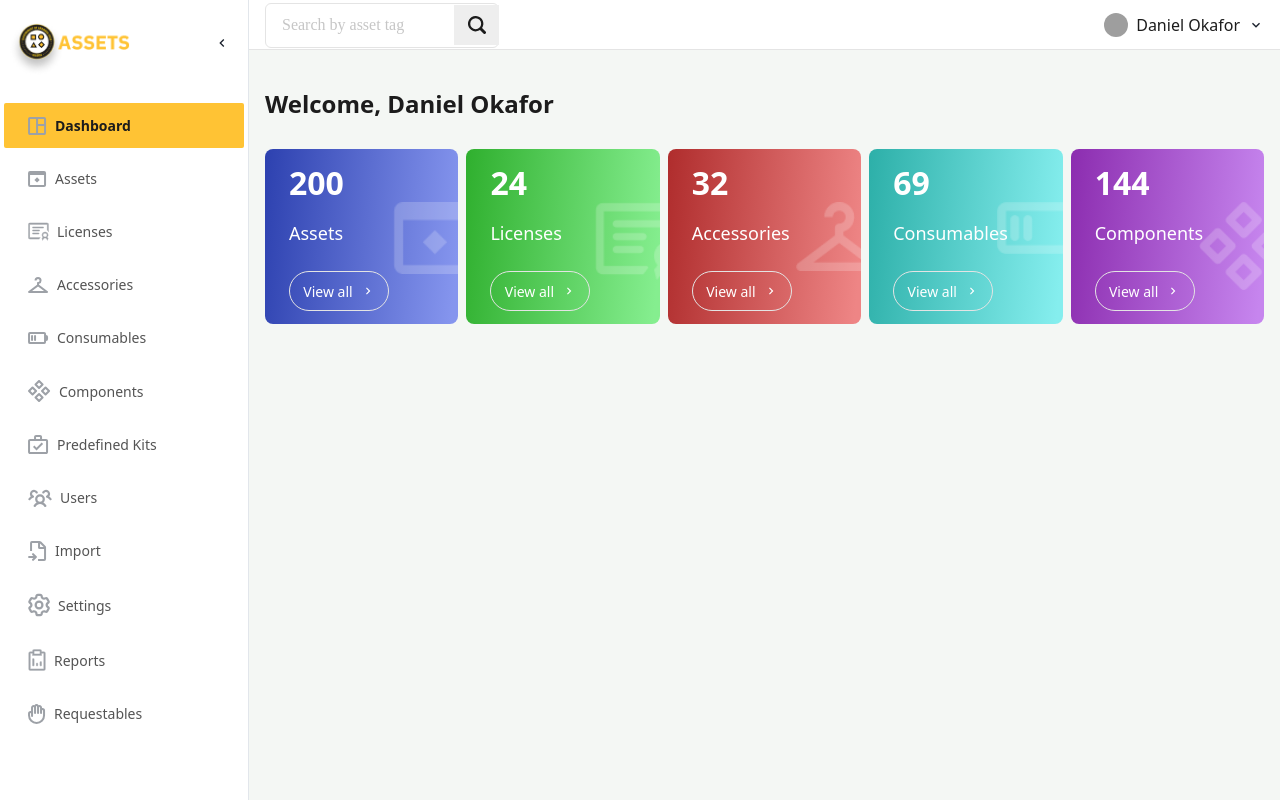
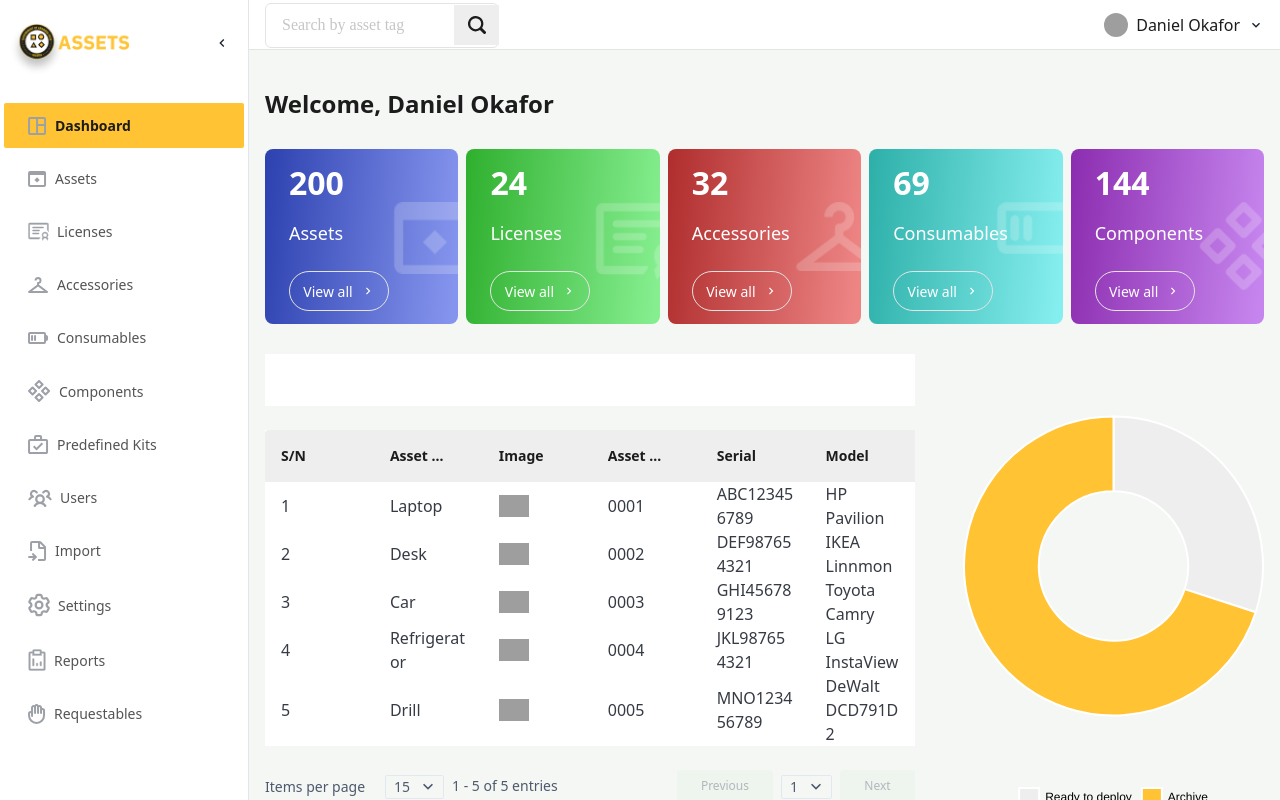
Before and after one commit to AyoMoses1/asset-management-anambra, a React (Vite) app: page /dashboard in a window 1280 px wide. Built offline with nearby package versions, Linux system fonts and the light colour scheme; grey boxes are pictures that could not be loaded.

Commit message:
Work on dashboard overview

```diff
--- /dev/null
+++ b/src/pages/admin/dashboard/Chart.tsx
@@ -0,0 +1,52 @@
+import { Doughnut } from "react-chartjs-2";
+import {
+  Chart as ChartJS,
+  ArcElement,
+  Tooltip,
+  Legend,
+  ChartOptions,
+  DoughnutControllerChartOptions,
+} from "chart.js";
+import { MAIN_YELLOW, TINT_GREY } from "utils/color";
+
+ChartJS.register(ArcElement, Tooltip, Legend);
+
+const Status = () => {
+  const data = {
+    labels: ["Ready to deploy", "Archive"],
+    datasets: [
+      {
+        label: "Facility Status",
+        data: [30, 70],
+        fill: false,
+        backgroundColor: [TINT_GREY, MAIN_YELLOW],
+        hoverOffset: 4,
+        tension: 0.1,
+      },
+    ],
+  };
+
+  const options: Partial<
+    ChartOptions<"doughnut"> & DoughnutControllerChartOptions
+  > = {
+    maintainAspectRatio: false,
+    responsive: true,
+    plugins: {
+      legend: {
+        display: true,
+        position: "bottom",
+        labels: {
+          boxWidth: 20,
+          boxHeight: 20,
+          boxPadding: 10,
+          color: "black",
+          borderRadius: 5,
+        },
+      },
+    },
+  };
+
+  return <Doughnut data={data} height={400} options={options} />;
+};
+
+export default Status;
--- a/src/pages/admin/dashboard/index.tsx
+++ b/src/pages/admin/dashboard/index.tsx
@@ -1,10 +1,16 @@
-import { HStack, Heading, Stack } from "@chakra-ui/react";
+/* eslint-disable @typescript-eslint/no-explicit-any */
+import { Grid, GridItem, HStack, Heading, Stack } from "@chakra-ui/react";
 import DashboardLayout from "layouts/DashboardLayout";
 import { TEXT_PRIMARY } from "utils/color";
 import { dashboardCards } from "utils/data";
 import Card from "./Card";
+import CustomTable from "components/tables/CustomTable";
+import { assets, columns } from "pages/user/helpers";
+import useSubHeaderComponentMemo from "components/common/useSubHeaderComponentMemo";
+import StatusChart from "./Chart";
 
-const index = () => {
+const Index = () => {
+  const { subHeaderComponentMemo } = useSubHeaderComponentMemo();
   return (
     <DashboardLayout>
       <Stack spacing={"30px"}>
@@ -16,9 +22,44 @@ const index = () => {
             <Card {...item} />
           ))}
         </HStack>
+        <Grid templateColumns={"repeat(6, 1fr)"} columnGap={12}>
+          <GridItem colSpan={4}>
+            <CustomTable
+              columns={columns as any}
+              data={assets}
+              responsive={true}
+              // subHeaderComponent={subHeaderComponentMemo}
+              pagination
+              paginationServer
+            />
+          </GridItem>
+          <GridItem colSpan={2}>
+            <StatusChart />
+          </GridItem>
+          <GridItem colSpan={3}>
+            <CustomTable
+              columns={columns as any}
+              data={assets}
+              responsive={true}
+              // subHeaderComponent={subHeaderComponentMemo}
+              pagination
+              paginationServer
+            />{" "}
+          </GridItem>
+          <GridItem colSpan={3}>
+            <CustomTable
+              columns={columns as any}
+              data={assets}
+              responsive={true}
+              // subHeaderComponent={subHeaderComponentMemo}
+              pagination
+              paginationServer
+            />{" "}
+          </GridItem>
+        </Grid>
       </Stack>
     </DashboardLayout>
   );
 };
 
-export default index;
+export default Index;
--- a/src/pages/user/helpers.tsx
+++ b/src/pages/user/helpers.tsx
@@ -58,6 +58,7 @@ export const columns = [
 export const acceptColumns = [
   {
     name: "S/N",
+    width: "6%",
     cell: (data: any) => {
       return <Text>{data.id}</Text>;
     },
@@ -65,6 +66,7 @@ export const acceptColumns = [
   },
   {
     name: "Asset Name",
+    width: "70%",
     cell: (data: any) => {
       return <Text>{data.name}</Text>;
     },
```
Also changed, not shown: 1 other file (tests, documents, lock files or other folders).
